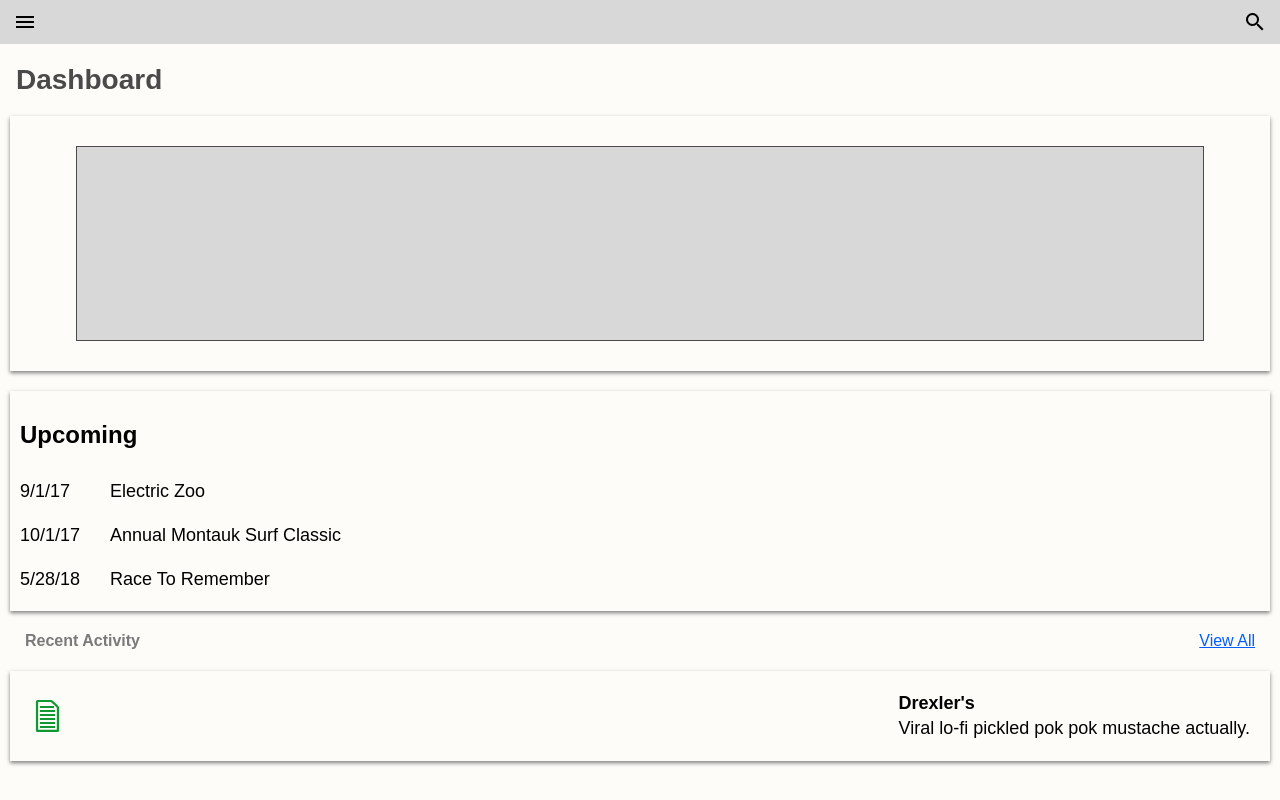
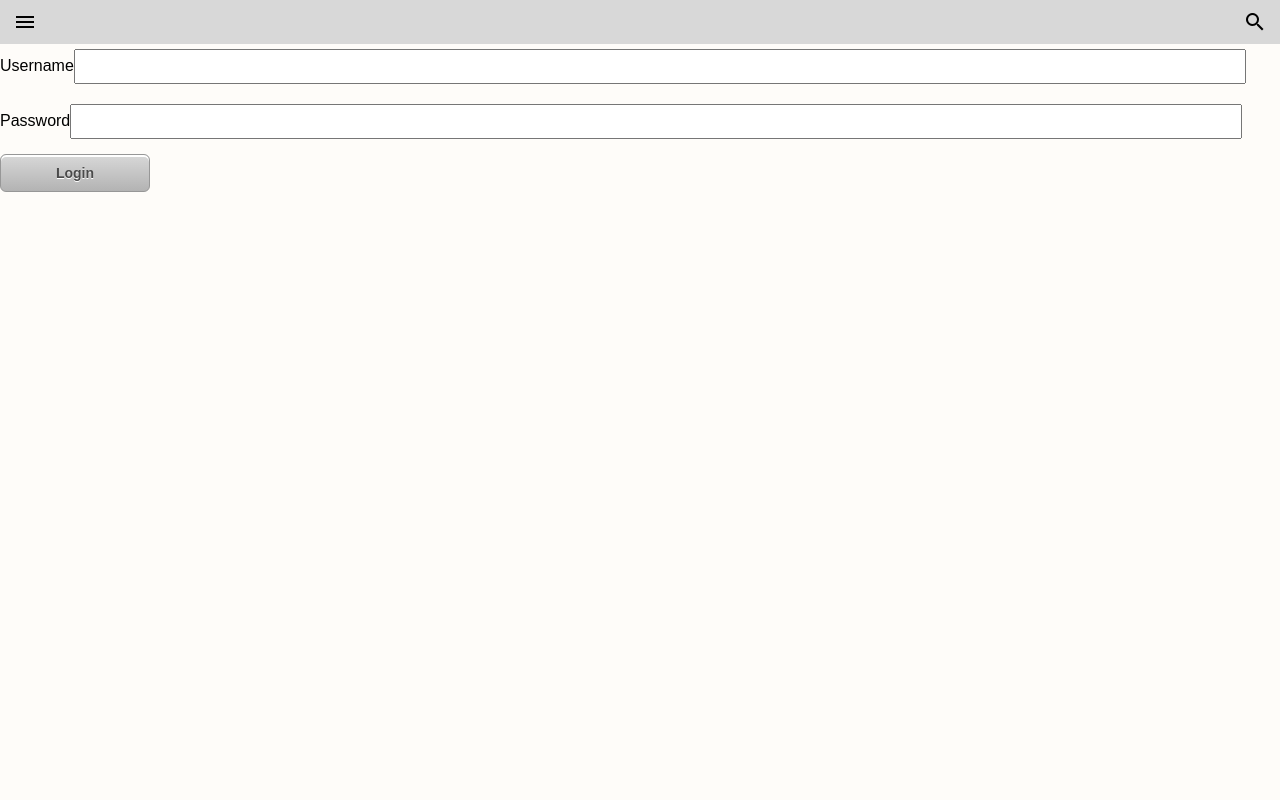
Before and after one commit to halo123u/lager_logger, a React (Create React App) app in the folder client/: page / in a window 1280 px wide. Built offline with nearby package versions, Linux system fonts and the light colour scheme.

Commit message:
add state to app component

```diff
--- a/client/src/App.js
+++ b/client/src/App.js
@@ -14,17 +14,31 @@
 import AddBuyer from './components/add-buyer';
 import Accounts from './components/accounts';
 import Events from './components/events';
+import Login from './components/login';
 
 
 class App extends Component {
+	constructor(){
+		super();
+		this.state={
+			auth:false,
+			user:null,
+		}
+	}
+	handleLogin = (response) =>{
+		this.setState({
+			auth: response.auth,
+			user: response.user
+		});
+	}
   render() {
     return (
     	<Router>
 	      <div className="App">
 	      <Nav/>
-	      <Route exact path='/' component={Dashboard}/>
-	      <Route exact path='/accounts' component={Accounts}/>
-	      <Route exact path='/accounts/:id' component={BuyerPage}/>
+	      <Route exact path='/' component={()=><Login handleLogin={this.handleLogin}/>}/>
+	      <Route path='/accounts' component={Accounts}/>
+		  <Route exact path='/accounts/:id' component={BuyerPage}/>
 	      <Route path='/add-note' component={AddNote}/>
 	      <Route exact path='/events' component={Events}/>
 	      <Route path='/add-event' component={AddEvent}/>
--- /dev/null
+++ b/client/src/components/login.jsx
@@ -0,0 +1,47 @@
+import React, { Component } from 'react';
+import axios from 'axios';
+
+class Login extends Component{
+    constructor(){
+        super();
+        this.state= {
+            username : '',
+            password : ''
+
+        }
+    }
+    handleInputChange = (e) =>{
+        const name = e.target.name;
+        const value = e.target.value;
+        this.setState({
+            [name]: value
+        },()=>{
+            console.log(this.state.username);
+            console.log(this.state.password);
+        });
+    }
+    handleSubmit = (e) =>{
+        e.preventDefault();
+        axios.post('/auth/login', {
+            username : this.state.username,
+            password: this.state.password
+        }).then(res =>{
+            this.props.handleLogin(res.data);
+        });
+
+    }
+    render(){
+        return(
+            <div>
+                <form onSubmit={this.handleSubmit}>
+                    <label>Username</label>
+                    <input name="username" value={this.state.username} onChange={this.handleInputChange}/>
+                    <label>Password</label>
+                    <input name="password" value={this.state.password} onChange={this.handleInputChange}/>
+                    <button >Login</button>
+                </form>
+            </div>
+        )
+    }
+}
+export default Login;
```
